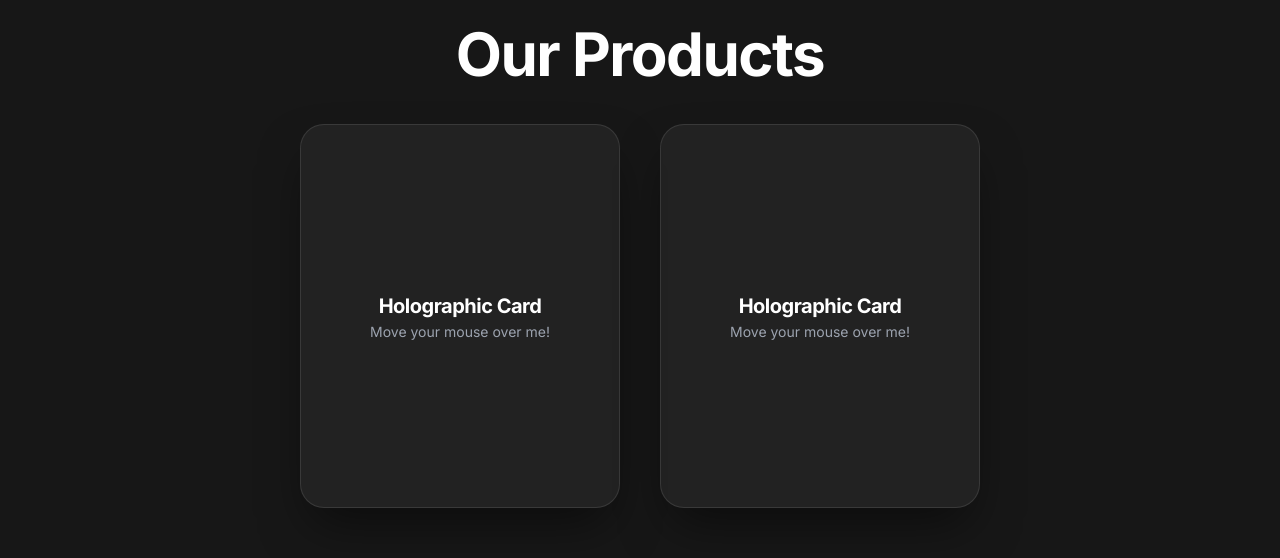
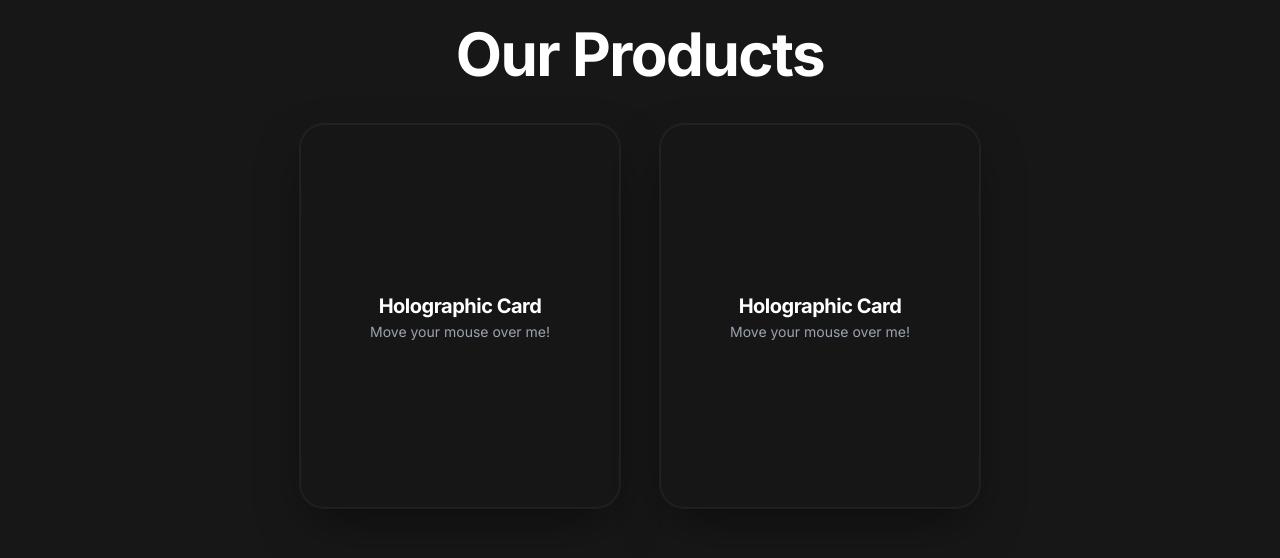
Before and after one commit to Farseen2002/Zyverce-app, a Next.js app in the folder zyverce-app/: page / in a window 1280 px wide. Shown: the part 5500-6058 px from the top of the page. Built offline with nearby package versions, Linux system fonts and the light colour scheme.

Commit message:
Refactor globals.css with updated styles and layers

```diff
--- a/zyverce-app/app/globals.css
+++ b/zyverce-app/app/globals.css
@@ -125,44 +125,66 @@
     box-shadow: 0 20px 50px -10px rgba(255, 255, 255, 0.1);
   }
 
-  /* Holographic Card Effect */
+  /* Holographic Card Effect - Enhanced */
   .holographic-card {
-    @apply relative w-80 h-96 rounded-3xl bg-white/5 border border-white/10 overflow-hidden transition-all duration-200 ease-out;
+    @apply relative w-80 h-96 rounded-3xl bg-neutral-900/80 border border-white/5 overflow-hidden transition-all duration-200 ease-out backdrop-blur-md;
     transform-style: preserve-3d;
-    box-shadow: 0 25px 50px -12px rgba(0, 0, 0, 0.5);
+    box-shadow: 0 0 0 1px rgba(255, 255, 255, 0.05), 0 20px 50px -12px rgba(0, 0, 0, 0.5);
   }
 
+  /* Inner multi-color glow */
+  .holo-glow {
+    @apply absolute inset-0 pointer-events-none;
+    background: radial-gradient(800px circle at var(--x) var(--y),
+        rgba(139, 92, 246, 0.3),
+        /* Purple */
+        rgba(56, 189, 248, 0.3),
+        /* Cyan */
+        rgba(236, 72, 153, 0.3),
+        /* Pink */
+        transparent 40%);
+    z-index: 1;
+    opacity: 0;
+    transition: opacity 0.5s;
+    mix-blend-mode: screen;
+  }
+
+  /* Border glow effect */
   .holographic-card::before {
     content: "";
-    @apply absolute inset-0 opacity-0 transition-opacity duration-500;
-    background: radial-gradient(800px circle at var(--x) var(--y),
-        rgba(255, 255, 255, 0.06),
+    @apply absolute inset-0 opacity-0 transition-opacity duration-300;
+    border-radius: inherit;
+    padding: 1px;
+    background: radial-gradient(600px circle at var(--x) var(--y),
+        rgba(255, 255, 255, 0.8),
         transparent 40%);
-    z-index: 1;
+    -webkit-mask: linear-gradient(#fff 0 0) content-box, linear-gradient(#fff 0 0);
+    -webkit-mask-composite: xor;
+    mask-composite: exclude;
+    z-index: 3;
     pointer-events: none;
   }
 
-  .holographic-card:hover::before {
-    @apply opacity-100;
+  /* Surface sheen */
+  .holographic-card::after {
+    content: "";
+    @apply absolute inset-0 opacity-0 transition-opacity duration-500;
+    background: radial-gradient(400px circle at var(--x) var(--y),
+        rgba(255, 255, 255, 0.1),
+        transparent 40%);
+    z-index: 2;
+    pointer-events: none;
+    mix-blend-mode: overlay;
   }
 
-  .holo-glow {
-    @apply absolute inset-0 pointer-events-none;
-    background: radial-gradient(600px circle at var(--x) var(--y),
-        rgba(139, 92, 246, 0.25),
-        transparent 40%);
-    z-index: 2;
-    opacity: 0;
-    transition: opacity 0.5s;
-    mix-blend-mode: hard-light;
-  }
-
-  .holographic-card:hover .holo-glow {
+  .holographic-card:hover .holo-glow,
+  .holographic-card:hover::before,
+  .holographic-card:hover::after {
     opacity: 1;
   }
 
   .holo-content {
-    @apply relative z-10 h-full flex flex-col items-center justify-center p-6;
+    @apply relative z-10 h-full flex flex-col items-center justify-center p-6 text-center transform-gpu;
     transform: translateZ(50px);
   }
 }
```
